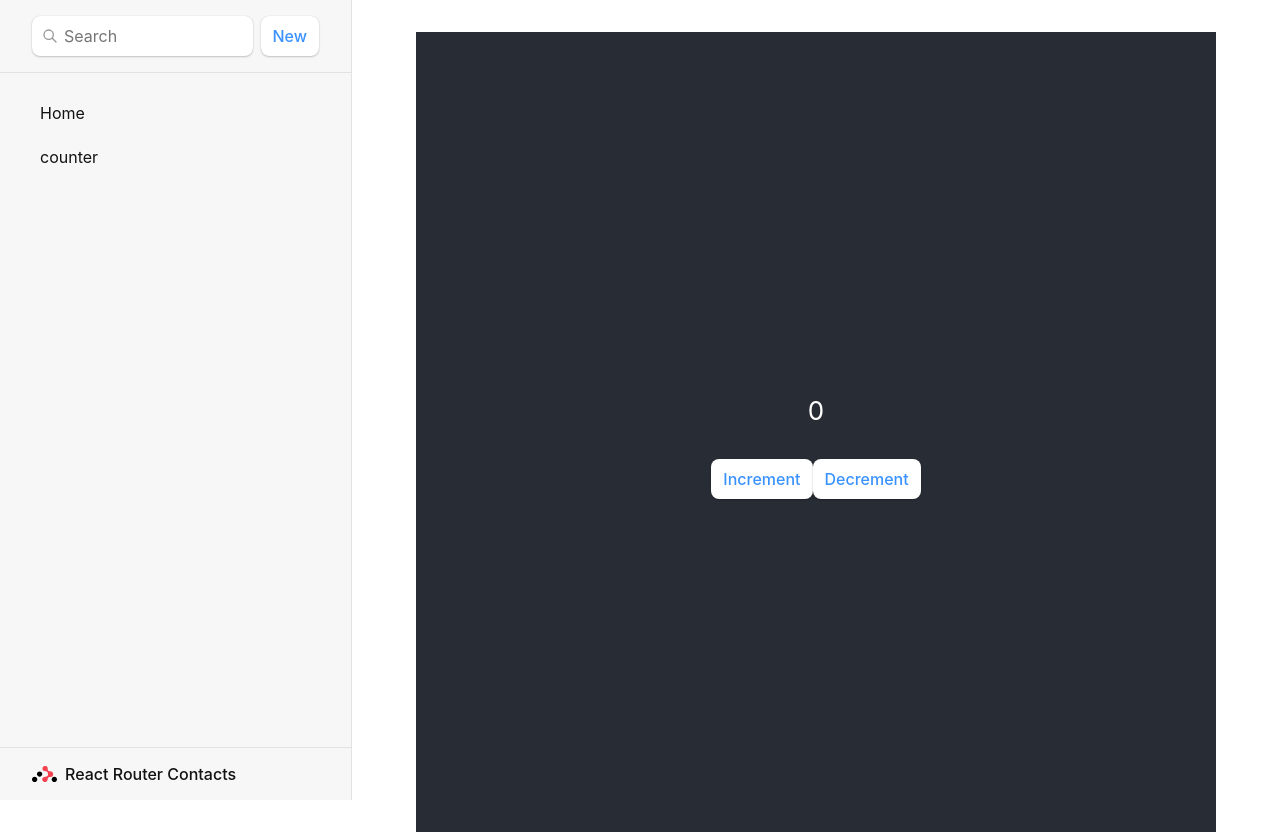
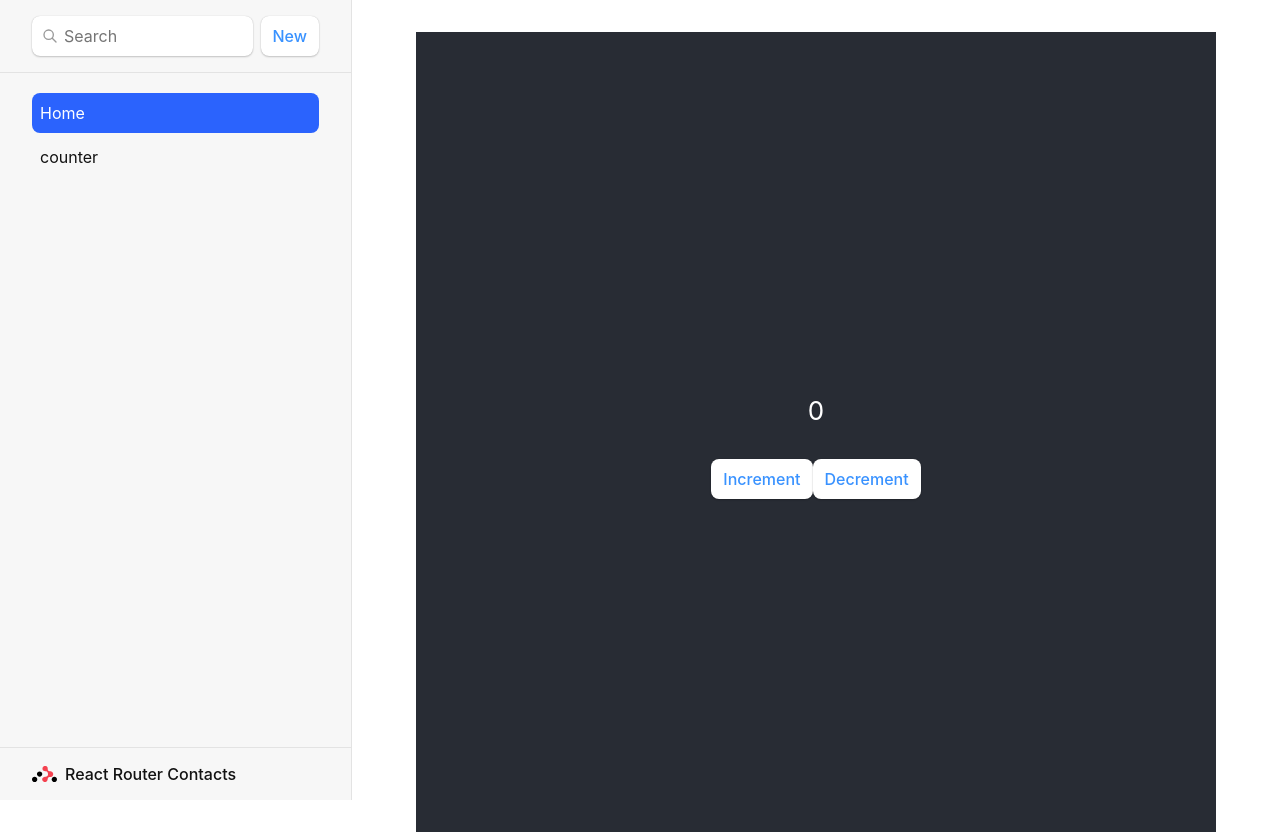
Before and after one commit to panthsolanki/code-sample, a React (Create React App) app in the folder react/basics/: page / in a window 1280 px wide. Built offline with nearby package versions, Linux system fonts and the light colour scheme.

Commit message:
useNavigation added

```diff
--- a/react/basics/src/routes/root.jsx
+++ b/react/basics/src/routes/root.jsx
@@ -1,7 +1,8 @@
-import { Link, Outlet } from "react-router-dom";
+import { NavLink, Outlet, useNavigation } from "react-router-dom";
 import routeLinks from "../utils/routeLinkConstant";
 
 export default function Root() {
+  const navigation = useNavigation();
   return (
     <>
       <div id="sidebar">
@@ -34,9 +35,18 @@ export default function Root() {
             <ul>
               {routeLinks.map((link) => (
                 <li key={link.id}>
-                  <Link to={link.url}>
+                  <NavLink
+                    to={link.url}
+                    className={({ isActive, isPending }) =>
+                      isActive
+                        ? "active"
+                        : isPending
+                          ? "pending"
+                          : ""
+                    }
+                  >
                     {link.name}
-                  </Link>
+                  </NavLink>
                 </li>
               ))}
             </ul>
```
